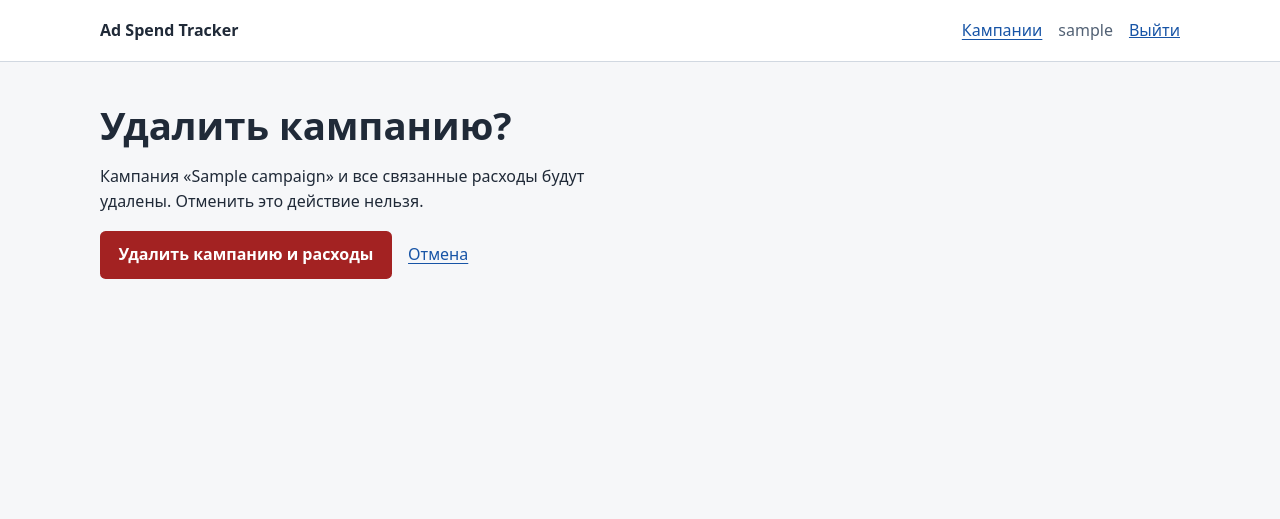
After one commit to mshqq/ad-spend-tracker, a Django app: page /campaigns/1/delete/ in a window 1280 px wide. The commit adds this page. Shown: the top 519 px of the page. Run offline with Django 5.2, Linux system fonts and the light colour scheme; a user stored in the database is signed in; tables that the repository leaves empty hold one stand-in row (values such as "Sample post").

Commit message:
feat: add campaign deletion with confirmation

```diff
--- /dev/null
+++ b/campaigns/templates/campaigns/campaign_confirm_delete.html
@@ -0,0 +1,12 @@
+{% extends "base.html" %}
+{% block title %}Удаление кампании · Ad Spend Tracker{% endblock %}
+{% block content %}
+  <section class="form-page">
+    <h1>Удалить кампанию?</h1>
+    <p>Кампания «{{ campaign.name }}» и все связанные расходы будут удалены. Отменить это действие нельзя.</p>
+    <form method="post">
+      {% csrf_token %}
+      <div class="actions"><button class="danger" type="submit">Удалить кампанию и расходы</button><a href="{% url 'campaigns:detail' campaign.pk %}">Отмена</a></div>
+    </form>
+  </section>
+{% endblock %}
--- a/campaigns/templates/campaigns/campaign_detail.html
+++ b/campaigns/templates/campaigns/campaign_detail.html
@@ -5,4 +5,5 @@
   <div class="page-heading"><h1>{{ campaign.name }}</h1><a class="button secondary" href="{% url 'campaigns:update' campaign.pk %}">Изменить кампанию</a></div>
   <p class="muted">{{ campaign.get_status_display }} · Создана {{ campaign.created_at|date:"d.m.Y" }}</p>
   <dl class="summary"><div><dt>Бюджет</dt><dd>{{ campaign.budget|floatformat:2 }} ₽</dd></div></dl>
+  <p><a href="{% url 'campaigns:delete' campaign.pk %}">Удалить кампанию</a></p>
 {% endblock %}
--- a/campaigns/urls.py
+++ b/campaigns/urls.py
@@ -9,4 +9,5 @@ urlpatterns = [
     path("campaigns/new/", views.CampaignCreateView.as_view(), name="create"),
     path("campaigns/<int:pk>/", views.CampaignDetailView.as_view(), name="detail"),
     path("campaigns/<int:pk>/edit/", views.CampaignUpdateView.as_view(), name="update"),
+    path("campaigns/<int:pk>/delete/", views.CampaignDeleteView.as_view(), name="delete"),
 ]
--- a/campaigns/views.py
+++ b/campaigns/views.py
@@ -2,7 +2,7 @@ from django.contrib import messages
 from django.contrib.auth.forms import UserCreationForm
 from django.contrib.auth.mixins import LoginRequiredMixin
 from django.urls import reverse, reverse_lazy
-from django.views.generic import CreateView, DetailView, FormView, ListView, UpdateView
+from django.views.generic import CreateView, DeleteView, DetailView, FormView, ListView, UpdateView
 
 from .forms import CampaignForm
 from .models import Campaign
@@ -55,3 +55,8 @@ class CampaignUpdateView(OwnedCampaignMixin, UpdateView):
 
     def get_success_url(self):
         return reverse("campaigns:detail", kwargs={"pk": self.object.pk})
+
+
+class CampaignDeleteView(OwnedCampaignMixin, DeleteView):
+    template_name = "campaigns/campaign_confirm_delete.html"
+    success_url = reverse_lazy("campaigns:list")
```
